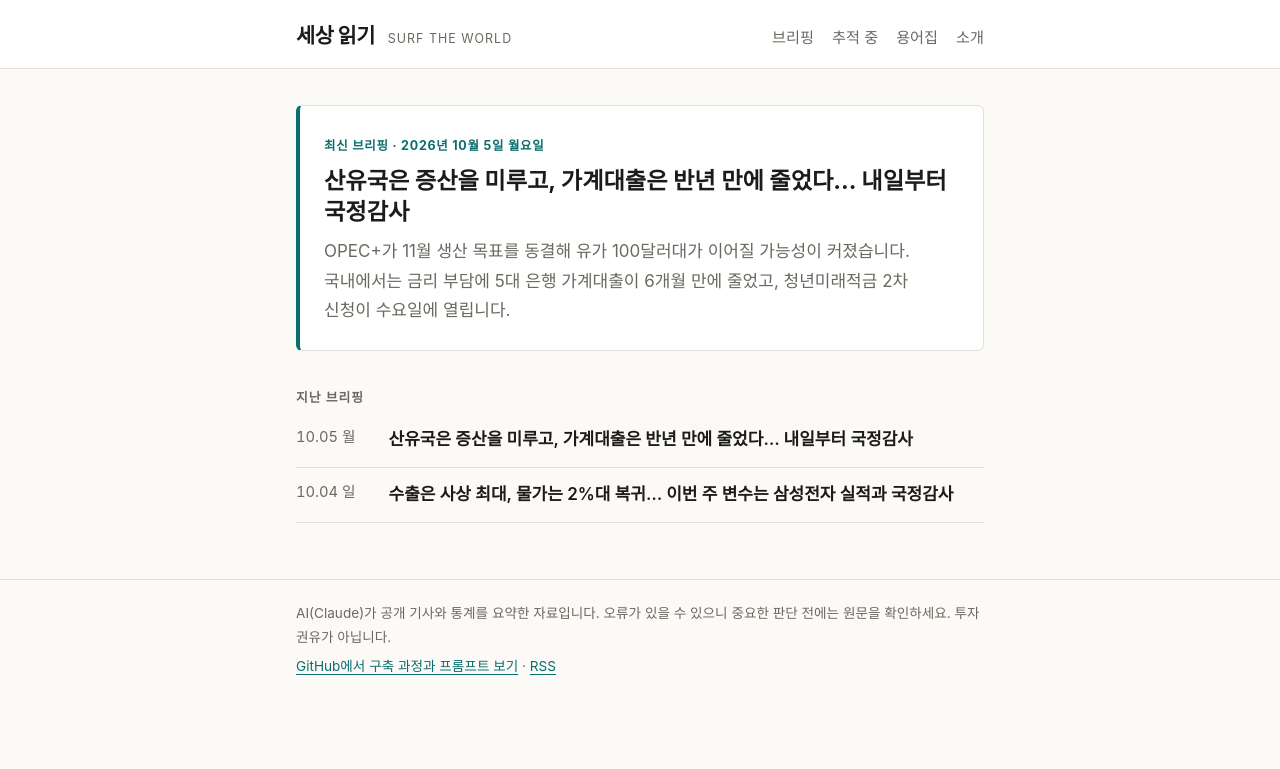
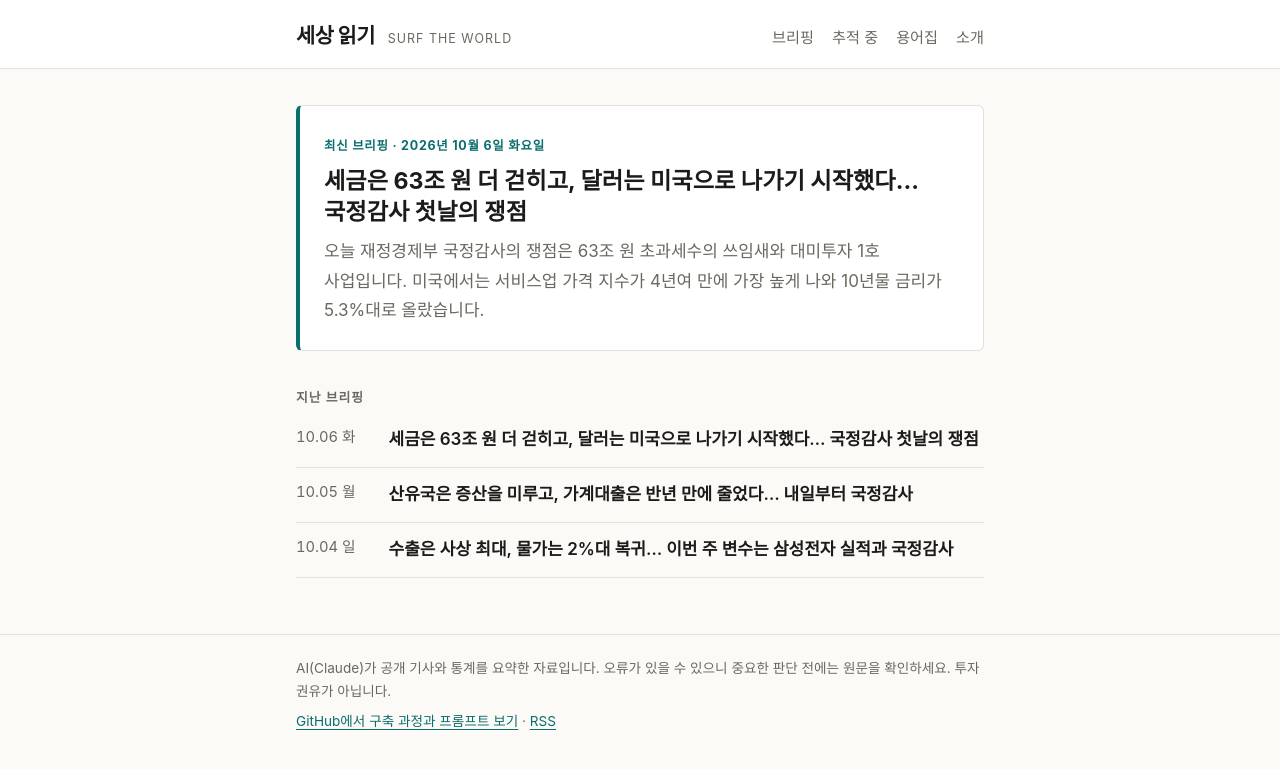
Before and after one commit to seongkyu-lim/surf-the-world, a Jekyll site: the page built from index.html, in a window 1280 px wide. Shown: the top 769 px of the page. Built offline with Jekyll 4.4.1, drawn with Linux system fonts in a browser that asks for light colours; some of the changed lines change nothing that is shown.

Commit message:
2026-10-06 브리핑: 세금은 63조 원 더 걷히고, 달러는 미국으로 나가기 시작했다… 국정감사 첫날의 쟁점

```diff
--- /dev/null
+++ b/_posts/2026-10-06-briefing.md
@@ -0,0 +1,106 @@
+---
+title: "세금은 63조 원 더 걷히고, 달러는 미국으로 나가기 시작했다… 국정감사 첫날의 쟁점"
+date: 2026-10-06
+weekday: 화요일
+summary: "오늘 재정경제부 국정감사의 쟁점은 63조 원 초과세수의 쓰임새와 대미투자 1호 사업입니다. 미국에서는 서비스업 가격 지수가 4년여 만에 가장 높게 나와 10년물 금리가 5.3%대로 올랐습니다."
+tags: [경제, 정치·사회, 가정·생활, 국제]
+---
+
+## 지표 한눈에
+
+미국 지표는 10월 5일(월) 종가입니다. 5일 국내 증시와 환율 종가는 믿을 만한 출처에서 확인하지 못해 비워 둡니다.
+
+| 지표 | 수치 | 변화 | 메모 |
+|---|---|---|---|
+| 한국 기준금리 | 연 3.00% | 8월 +0.25%p | 다음 금통위 10월 22일 |
+| 미국 기준금리 | 3.75~4.00% | 9월 인상 | 다음 FOMC 10월 27~28일 |
+| 원/달러 환율 | 확인 못 함 | | 10월 2일 종가 1,350.6원 |
+| 코스피 | 확인 못 함 | | 10월 2일 종가 7,003.74 |
+| 코스닥 | 확인 못 함 | | 10월 2일 종가 893.29 |
+| S&P 500 | 7,773.95 | <span class="up">+0.7%</span> | |
+| 나스닥 | 27,477.31 | <span class="up">+1.1%</span> | 사상 최고 |
+| 미 국채 10년물 | 5.31% | <span class="up">상승</span> | |
+| 유가 (브렌트) | 100달러대 초반 | | 장중 100~103달러. 종가는 출처마다 달라 범위만 적습니다 |
+
+출처: [한국은행 통화정책방향(8.27)](https://www.bok.or.kr/portal/bbs/P0000559/view.do?depth=200690&menuNo=200690&nttId=11064191&programType=newsData&relate=Y), [미 연준 발표(9.16)](https://www.federalreserve.gov/newsevents/pressreleases/monetary20260916a1.htm), 미국 시세와 금리·유가 [AP](https://krmg.com/2026/10/05/how-major-us-stock-indexes-fared-monday-10-5-2026/)
+
+## 오늘의 핵심
+
+### 1. 올해 세금이 예상보다 63조 원 더 걷힌다, 어디에 쓸지가 국정감사 첫 쟁점
+
+**무슨 일** — 국회 재정경제기획위원회가 오늘 재정경제부를 시작으로 국정감사에 들어갑니다. 기획재정부가 재정경제부와 기획예산처로 나뉜 뒤 첫 국감입니다. 핵심 숫자는 재정경제부가 9월 30일 내놓은 세수 재추계입니다. 올해 국세수입 전망은 478조 6,000억 원으로, 추가경정예산 때 잡은 415조 4,000억 원보다 63조 2,000억 원(15.2%) 많습니다. 법인세가 35조 원, 소득세가 15조 6,000억 원 더 들어올 것으로 봤습니다. 재정경제부는 반도체 호황, 기업 특별배당, 증시 활성화를 이유로 들었습니다.
+
+**왜 중요한가** — 초과세수는 쓰임새를 놓고 입장이 갈립니다.
+
+- 정부·여당: 국채 발행을 줄이고, 미래대응기금에 적립하고, 민생 정책에 나눠 쓰겠다는 방침입니다.
+- 야당(국민의힘): 장동혁 대표는 미래대응기금을 "대통령의 쌈짓돈"이라며 원점 재검토와 재정준칙 법제화를 요구했습니다. 나랏빚을 먼저 갚아야 한다는 입장입니다.
+
+세수 예측이 15.2% 빗나간 점도 따질 대목입니다. 정부는 세수추계위원회를 만들고 법인세 예측에 AI 모형을 도입했다고 밝혔습니다.
+
+**생활 영향** — 세금이 더 걷혔다고 개인이 낸 세금이 돌아오지는 않습니다. 다만 이 돈을 빚 갚는 데 쓰느냐 기금과 지출에 쓰느냐에 따라 국채 발행량과 시장금리, 내년 예산의 지원 사업 규모가 달라집니다. 부동산 세제도 오늘 다뤄집니다. 정부는 9월 1일 국무회의에서 세제 개편안을 고쳐, 종합부동산세 기본공제를 실거주 1주택은 14억 원으로 올리고 비거주 1주택은 9억 원으로 낮추려던 것을 현행 12억 원으로 두기로 했습니다. 국회 심의에서 다시 바뀔 수 있습니다.
+
+출처: 재정경제부 세수 재추계([뉴스핌](https://www.newspim.com/news/view/20260930000175), [서울신문](https://www.seoul.co.kr/news/economy/2026/09/30/20260930500018)), 야당 입장은 [뉴스1](https://www.news1.kr/politics/assembly/6309126), 국감 쟁점과 정부 방침은 [파이낸셜뉴스](https://www.fnnews.com/news/202610060545557193), [노컷뉴스](https://nocutnews.co.kr/news/6586819), 종부세 수정은 국무회의 의결([뉴스핌](https://www.newspim.com/news/view/20260901000878))
+
+### 2. 외환보유액이 넉 달 만에 줄었다, 대미투자 첫 송금 24억 달러가 빠져나갔다
+
+**무슨 일** — 한국은행에 따르면 9월 말 외환보유액은 4,405억 6,000만 달러로 한 달 전보다 17억 2,000만 달러 줄었습니다. 감소는 넉 달 만입니다. 대미투자 1호 사업에 쓸 24억 달러를 한미전략투자공사에 보낸 것이 주된 이유이고, 금융기관 외화예수금 감소와 달러 강세에 따른 환산액 감소도 겹쳤습니다. 1호 사업은 미국 텍사스주의 AI 데이터센터용 가스복합화력발전소로, 총사업비는 223억 달러입니다.
+
+**왜 중요한가** — 한국은 미국과의 관세 협상에서 대규모 투자를 약속했고, 현금 투자는 연간 200억 달러 한도입니다. 그 돈이 실제로 나가기 시작했다는 점이 이번 통계의 의미입니다. 투자금을 회수할 때까지는 수익을 한미가 5대5로 나누고, 회수가 끝나면 한국 10%, 미국 90%로 바뀝니다. 정부가 추산한 20년간 회수액은 보도에 따라 430억~454억 달러로 조금씩 다릅니다. 오늘 국감에서 수익성과 원금 회수 가능성이 검증 대상입니다.
+
+**생활 영향** — 외환보유액은 환율이 급하게 움직일 때 쓰는 비상금입니다. 지금은 수출 호조로 달러가 많이 들어와 환율이 안정돼 있지만, 해마다 큰 금액이 나가는 구조가 됐으므로 환율을 볼 때 수출과 함께 대미 송금 규모도 변수가 됩니다.
+
+출처: 한국은행 발표([서울경제](https://m.sedaily.com/article/20098134)), 대미투자 구조는 [뉴스1 ①](https://v.daum.net/v/20261001105840866), [뉴스1 ②](https://v.daum.net/v/20261001063631107), 회수 추산은 [파이낸셜뉴스](https://www.fnnews.com/news/202610060545557193), [노컷뉴스](https://nocutnews.co.kr/news/6586819)
+
+### 3. 미국 서비스업 가격 지수가 4년여 만에 최고, 장기금리는 5.3%대로
+
+**무슨 일** — 미국 공급관리협회(ISM)가 5일 발표한 9월 서비스업 지수는 54.9로 8월(55.4)보다 0.5포인트 내렸습니다. 50을 넘으면 경기 확장을 뜻하며, 27개월째 확장입니다. 눈에 띄는 것은 세부 항목입니다. 기업이 치르는 비용을 보여 주는 가격 지수가 74.0으로 8월(72.6)보다 올라 2022년 7월 이후 가장 높았습니다. 고용 지수는 50.1로 두 달 만에 확장으로 돌아섰습니다. 같은 날 미 국채 10년물 금리는 5.31%로 올랐고, 나스닥은 1.1% 올라 사상 최고치로 마감했습니다.
+
+**왜 중요한가** — 지난주 고용 부진으로 10월 금리 인상 가능성은 낮아졌지만, 물가 압력은 오히려 세졌다는 신호입니다. 주식은 '연준이 더 올리지 않는다'에 반응했고, 채권은 '물가가 안 잡힌다'에 반응해 서로 다른 방향을 보고 있습니다. 10월 27~28일 FOMC에서 인상을 건너뛰더라도 인하로 돌아서기는 어렵다는 뜻으로 읽힙니다.
+
+**생활 영향** — 미국 장기금리는 전 세계 대출금리의 기준 역할을 합니다. 미 10년물이 5%대에 머무는 동안에는 국내 은행채 금리와 고정형 주택담보대출 금리도 내려오기 어렵습니다.
+
+출처: [ISM 9월 서비스업 보고서](https://www.prnewswire.com/news-releases/services-pmi-at-54-9-september-2026-ism-services-pmi-report-302898421.html), 시장은 [AP](https://krmg.com/2026/10/05/how-major-us-stock-indexes-fared-monday-10-5-2026/)
+
+## 후속 추적
+
+- **미국·이란 협상** — 이란 협상 대표인 갈리바프 국회의장은 6월 잠정 합의에 담긴 7가지 조건이 충족되기 전에는 호르무즈 해협을 열지 않겠다고 밝혔습니다. 로이터는 쟁점이 계획의 내용보다 '누가 먼저 무엇을 하느냐'의 순서라고 전했습니다. 미국은 지난주 카타르를 통해 답변을 전달했습니다. 출처: [Reuters](https://www.bairdmaritime.com/amp/story/shipping/reopening-strait-of-hormuz-depends-on-seven-conditions-iran-says)
+- **국정감사** — 7일 국토교통부, 8일 기획예산처와 금융위원회, 12일 한국토지주택공사(LH) 순으로 이어집니다. 주택 공급을 두고 여당은 공공임대 중심의 수도권 공급 확대를, 야당은 민간임대 활성화를 주장합니다. 출처: [파이낸셜뉴스](https://www.fnnews.com/news/202610051901312958)
+
+## 가정·생활: 10월에 달라지는 제도
+
+정부가 정리한 10월 시행 제도 가운데 생활과 가까운 것만 골랐습니다.
+
+| 시행일 | 무엇이 바뀌나 |
+|---|---|
+| 10.1 | KTX 등 철도 승차권 예매가 출발 1개월 전에서 2개월 전부터 가능 |
+| 10.1 | 이동통신 3사가 이용자의 사용 패턴에 맞는 최적 요금제를 의무적으로 안내 |
+| 10.6 | 여권 묶음배송. 같은 주소의 여권을 최대 5권까지 한 사람이 받을 수 있음 |
+| 10.8 | 임금 체불 처벌 강화. 징역 3년 이하에서 5년 이하로, 벌금 3,000만 원 이하에서 5,000만 원 이하로 |
+| 10.29 | 양육비 선지급제 소득 기준 폐지 |
+| 10.29 | 주민등록표 등·초본의 세대주와의 관계 표기가 가족은 '세대원', 그 밖은 '동거인'으로 단순화 |
+
+가장 큰 변화는 **양육비 선지급제**입니다. 양육비를 받지 못하는 한부모가족에게 국가가 미성년 자녀 1명당 월 20만 원을 먼저 주고, 나중에 양육비를 내야 할 사람에게서 돌려받는 제도입니다. 지금까지는 기준 중위소득 150% 이하 가구만 신청할 수 있었는데, 29일부터 소득과 관계없이 신청할 수 있습니다. 양육비 채권이 있고, 최근 3개월(또는 연속 3회) 동안 받은 양육비가 선지급금보다 적으며, 양육비이행관리원을 통해 추심 등 이행 확보 절차를 밟고 있어야 합니다. 신청은 양육비이행관리원 홈페이지나 우편으로 합니다.
+
+통신 요금제 안내도 챙길 만합니다. 통신사가 보내는 최적 요금제 안내를 지금 요금제와 비교해 보면 됩니다.
+
+출처: [정책브리핑 '10월부터 달라지는 제도'](https://www.korea.kr/news/policyNewsView.do?newsId=148972822), 양육비 선지급 요건은 성평등가족부 발표([뉴스핌](https://www.newspim.com/news/view/20260918000963))
+
+## 오늘의 용어
+
+**외환보유액** — 한 나라의 중앙은행과 정부가 비상시에 쓰려고 쌓아 둔 외화 자산입니다. 대부분 미국 국채 같은 유가증권이고 예치금, 금 등이 포함됩니다. 환율이 급등할 때 달러를 풀어 시장을 안정시키는 데 쓰입니다.
+
+오늘 2번 기사에서 9월 외환보유액이 줄어든 주된 이유가 대미투자 송금이었습니다. 한국의 9월 말 외환보유액 4,405억 6,000만 달러 가운데 유가증권이 3,860억 3,000만 달러입니다.
+
+## 앞으로 일정
+
+| 날짜 | 일정 | 볼 점 |
+|---|---|---|
+| 10.06 (화) | 재정경제부 국정감사 | 초과세수 쓰임새, 대미투자, 부동산 세제 |
+| 10.07 (수) | 국토교통부 국정감사 | 주택 공급 대책 |
+| 10.07 (수) | 청년미래적금 2차 신청 시작 | 16일까지 |
+| 10.07 (수) | 한국은행 2분기 자금순환 발표 | 가계가 번 돈을 어디에 굴렸는지 |
+| 10.08 (목) | 삼성전자 3분기 잠정실적 | 반도체 호황이 숫자로 확인되는지 |
+| 10.08 (목) | 8월 국제수지 발표, 금융위원회·기획예산처 국정감사 | |
+| 10.09 (금) | 한글날, 국내 증시 휴장 | |
+
+출처: [뉴스핌 주간 금융일정](https://www.newspim.com/news/view/20261002001221), [파이낸셜뉴스](https://www.fnnews.com/news/202610051901312958)
--- a/glossary.md
+++ b/glossary.md
@@ -4,6 +4,9 @@ title: 용어집
 summary: 브리핑에 나온 용어를 하루 하나씩 쌓아 갑니다. 최신 용어가 맨 위에 있습니다.
 permalink: /glossary/
 ---
+
+### 외환보유액
+한 나라의 중앙은행과 정부가 비상시에 쓰려고 쌓아 둔 외화 자산. 대부분 미국 국채 같은 유가증권이고 예치금과 금 등이 포함된다. 환율이 급등할 때 달러를 풀어 시장을 안정시키는 데 쓴다. 2026년 9월에는 대미투자 첫 송금으로 넉 달 만에 줄었다. (2026.10.06)
 
 ### 가계대출 총량 관리
 금융당국이 한 해 동안 금융권 가계대출이 늘어날 수 있는 폭을 목표치로 정해 관리하는 방식. 은행은 목표를 넘기지 않으려고 연말이 가까워지면 대출 문턱을 높이곤 한다. 2026년 목표는 8·13 대책으로 1.5%에서 3% 수준으로 넓어졌다. (2026.10.05)
--- a/tracking.md
+++ b/tracking.md
@@ -10,16 +10,19 @@ permalink: /tracking/
 | 이슈 | 현재 상태 | 다음 일정 | 처음 다룬 날 |
 |---|---|---|---|
 | 한국은행 기준금리 | 7월·8월 연속 인상으로 연 3.00%. 시장은 10월 동결을 우세하게 봄 | 10월 22일 금통위 | 10.04 |
-| 미국 연준 금리 | 9월 인상으로 3.75~4.00%. 9월 고용 부진 뒤 10월 인상 확률이 64%에서 23% 아래로 하락 | 10월 27~28일 FOMC | 10.04 |
+| 미국 연준 금리 | 9월 인상으로 3.75~4.00%. 9월 고용 부진으로 10월 인상 전망은 약해졌으나, ISM 서비스업 가격 지수가 74.0으로 2022년 7월 이후 최고. 미 10년물 5.31% | 10월 27~28일 FOMC | 10.04 |
 | 소비자물가 | 9월 2.9%. 한국은행은 10월 3% 안팎 예상 | 11월 초 10월 물가 발표 | 10.04 |
 | 석유 최고가격제 | 10차 동결(휘발유 리터당 1,784원). 3월 13일 시행, 4주마다 조정 | 10월 17일 11차 조정 | 10.04 |
 | 8·3 부동산 세제 개편안 | 8월 3일 정부 발표. 장기보유특별공제를 거주 기간 중심으로 바꾸는 안. 국회 심의에서 바뀔 수 있음 | 국회 심의 | 10.04 |
 | 서울 아파트값 | 86주 연속 상승, 주간 상승률 0.09%. 강남(−0.56%)·서초·송파·용산은 하락 | 매주 목요일 한국부동산원 주간 동향 | 10.04 |
-| 2026 국정감사 | 10월 6~30일, 25일간 846개 기관. 여당 '민생·정책', 야당 '실정 심판' | 10월 6일 재정경제부, 8일 금융위원회·기획예산처 감사 | 10.04 |
-| 미국·이란 협상 | 이란 '7일 계획'을 미국이 거부, 카타르 중재로 간접 협상 지속. 브렌트유 102달러대 | 추가 회담 일정 미정 | 10.04 |
+| 2026 국정감사 | 10월 6~30일, 25일간 846개 기관. 여당 '민생·정책', 야당 '실정 심판' | 10월 7일 국토교통부, 8일 금융위원회·기획예산처, 12일 LH 감사 | 10.04 |
+| 미국·이란 협상 | 이란은 7가지 조건 충족 전에는 호르무즈를 열지 않겠다는 입장. 쟁점은 이행 순서. 카타르 중재로 간접 협상 지속 | 추가 회담 일정 미정 | 10.04 |
 | 원유 공급 | OPEC+ 11월 생산 목표 동결. G7은 비축유 1억 배럴을 넉 달간 방출 | 11월 1일 OPEC+ 회의 | 10.05 |
 | 가계대출 | 5대 은행 9월 잔액 780조 8,340억 원, 6개월 만에 감소(−1조 2,852억 원) | 금융당국의 9월 전 금융권 가계대출 동향 발표(날짜 미확인) | 10.05 |
 | 청년미래적금 2차 | 10월 7~16일 신청 | 11월 계좌 개설 | 10.05 |
+| 초과세수와 미래대응기금 | 올해 국세수입 478조 6,000억 원 전망, 추경보다 63조 2,000억 원 많음. 정부·여당은 국채 축소·기금 적립·민생, 야당은 국채 상환 우선과 기금 재검토 | 국정감사, 연말 예산 심의 | 10.06 |
+| 대미투자 | 1호 사업은 텍사스 가스복합화력발전소(223억 달러). 9월 첫 송금 24억 달러로 외환보유액이 넉 달 만에 감소(4,405억 6,000만 달러) | 후속 사업 선정, 11월 초 10월 말 외환보유액 발표 | 10.06 |
+| 양육비 선지급제 | 10월 29일부터 소득 기준 폐지 | 10월 29일 시행 | 10.06 |
 | 반도체 수출·실적 | 9월 반도체 수출 603억 달러로 월간 첫 600억 달러 돌파 | 10월 8일 삼성전자 3분기 잠정실적 | 10.04 |
 
 ## 종료
```
